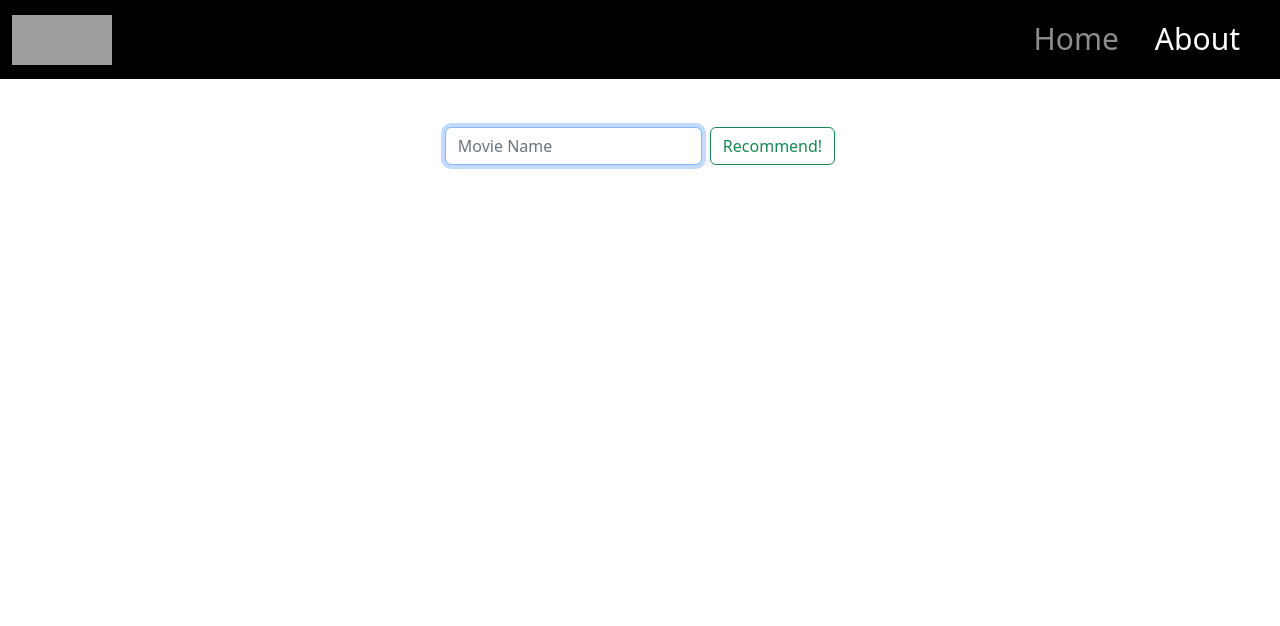
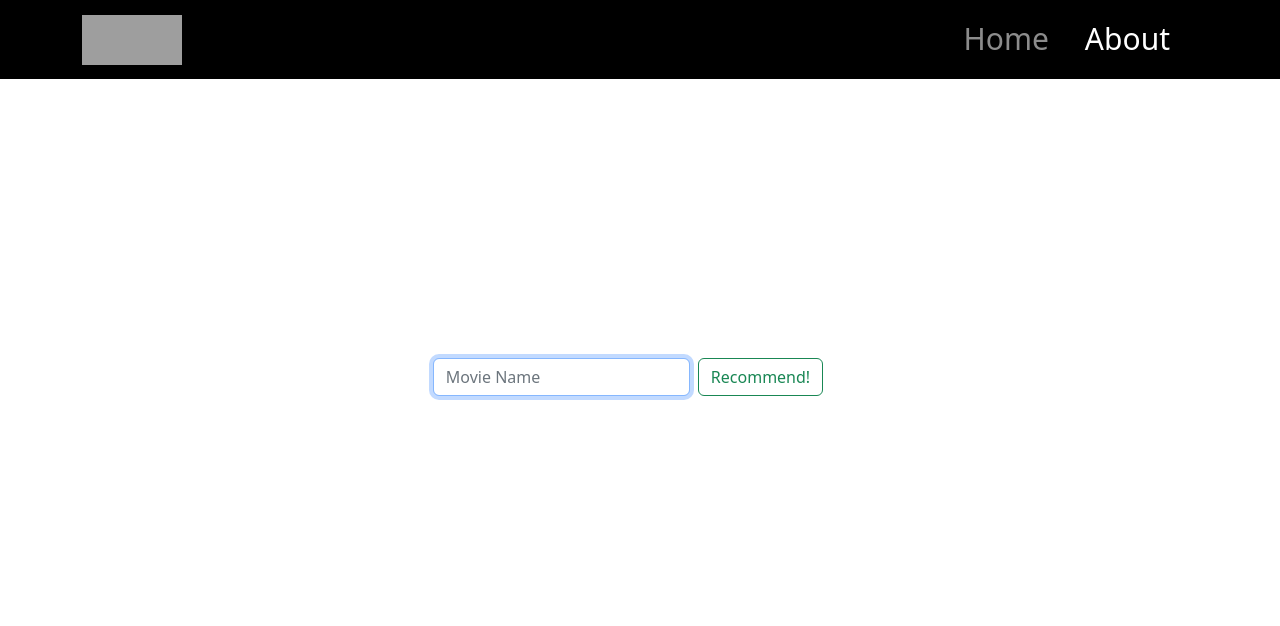
Before and after one commit to Techie5879/moviepp, a Flask app: page / in a window 1280 px wide. Shown: the top 626 px of the page. Run offline with Flask 2, Linux system fonts and the light colour scheme; parts of the project's set-up code (start-up, migrations or seed data) failed here and were passed over; grey boxes are pictures that could not be loaded.

Commit message:
centered form

```diff
--- a/templates/index.html
+++ b/templates/index.html
@@ -4,7 +4,7 @@
 Home
 {% endblock %}
 {% block main %}
-<div class="d-flex" >
+<div class="d-flex flex-fill justify-content-center">
       <form action="/predict", method="get" class="d-flex">
             <input class="form-control me-2" placeholder="Movie Name" name="movie" autofocus>
             <button class="btn btn-outline-success" type="submit">Recommend!</button>
--- a/templates/layout.html
+++ b/templates/layout.html
@@ -13,10 +13,10 @@
       </head>
 
       <body>
-         <nav class="navbar navbar-dark navbar-expand-lg bg-black">
-            <div class="container-xxl">
+         <nav class="navbar navbar-dark navbar-expand-md bg-black">
+            <div class="container-xl">
                <a class="navbar-brand" href="/">
-                  <img src="static\logo.jpg" alt="Bootstrap" width="100" height="50">
+                  <img src="static\logo.jpg" alt="Movie Recommender" width="100" height="50">
                </a>
                <button class="navbar-toggler" type="button" data-bs-toggle="collapse" data-bs-target="#navbarSupportedContent" aria-controls="navbarSupportedContent" aria-expanded="false" aria-label="Toggle navigation">
                   <span class="navbar-toggler-icon"></span>
@@ -35,11 +35,13 @@
                </div>
             </div>
          </nav>
-         <main class="container d-flex justify-content-center py-5">
-            {% block main %}{% endblock %}
-         </main>
+
+            <div class="container-fluid row my-5 align-items-center" style="height: 500px">
+               {% block main %}{% endblock %}
+            </div>
 
          <script src="https://cdn.jsdelivr.net/npm/bootstrap@5.2.1/dist/js/bootstrap.bundle.min.js" integrity="sha384-u1OknCvxWvY5kfmNBILK2hRnQC3Pr17a+RTT6rIHI7NnikvbZlHgTPOOmMi466C8" crossorigin="anonymous"></script>
 
       </body>
+
 </html>
```
